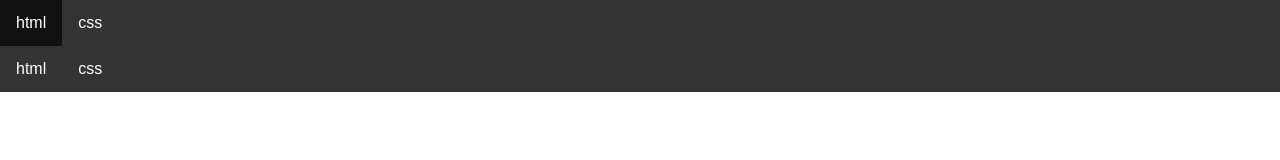
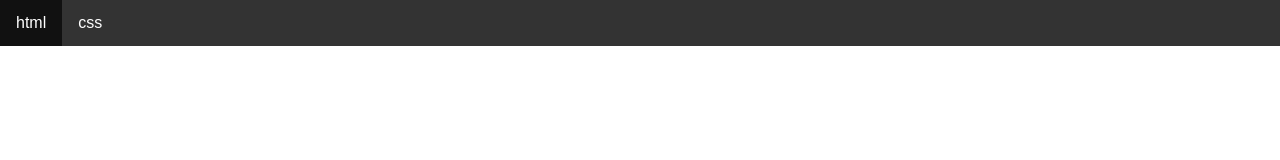
Before and after one commit to puyvongheng/ReanIT, a plain HTML site: page tool.html in a window 1280 px wide. Drawn offline with Linux system fonts and the light colour scheme.

Commit message:
Update tool.html

```diff
--- a/tool.html
+++ b/tool.html
@@ -101,7 +101,7 @@ nav {
 
   </nav>
   </div>
-  <iframe style="border: none; width: 100%; height: 900px;" id="contentFrame" class="content" src="#"></iframe>
+  <iframe style="border: none; width: 100%; height: 900px;" id="contentFrame" class="content" src=""></iframe>
 
 
     <script>
```
